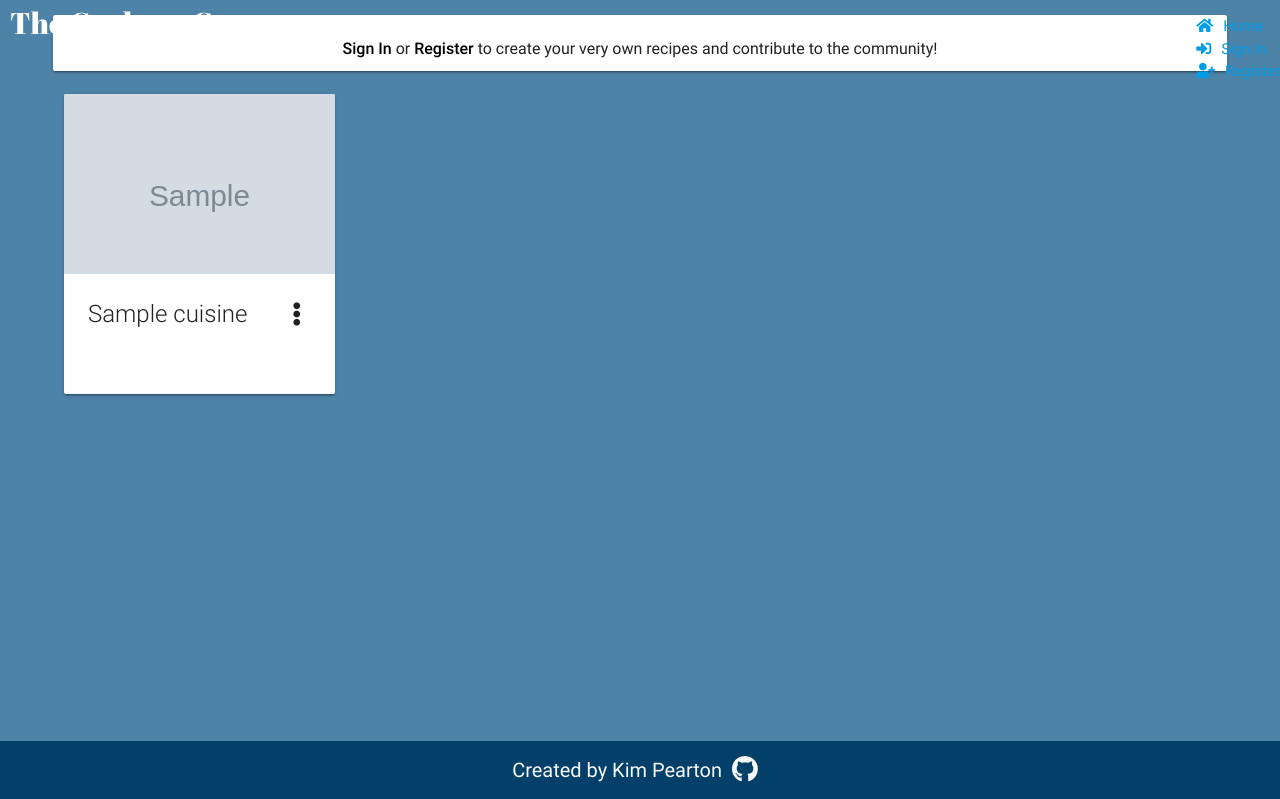
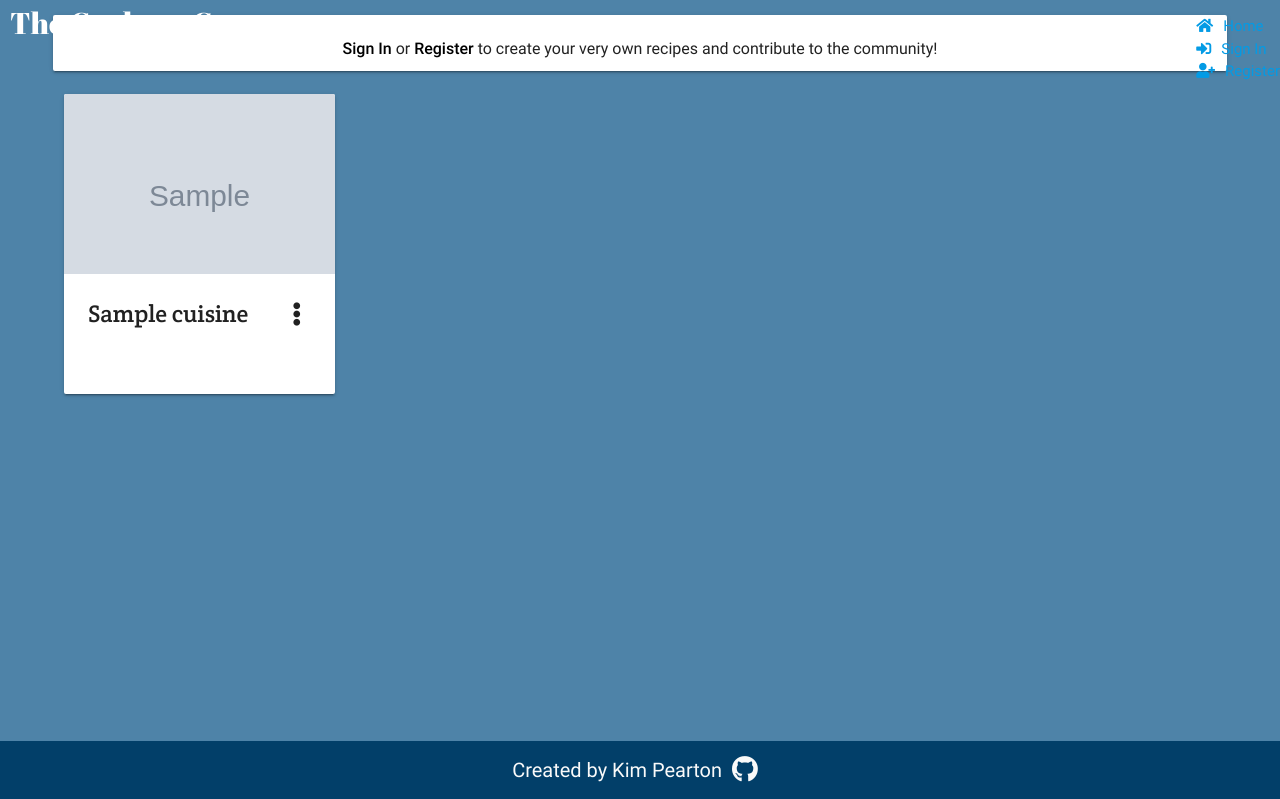
Before and after one commit to Code-Institute-Submissions/the-cookery-cove, a Flask app: template templates/index.html in a window 1280 px wide. Shown: the top 799 px of the page. Run offline with Flask 2, Linux system fonts and the light colour scheme; the template is opened without the code that fills it: most values are stand-ins (such as "Sample title", 1, 10 or a date in 2020); grey boxes marked "Sample" are stand-in pictures; some libraries are stand-ins or nearby versions.

Commit message:
Add cuisine heading style

```diff
--- a/static/css/styles.css
+++ b/static/css/styles.css
@@ -160,3 +160,10 @@ i {
     height: auto;
     margin-top: 15px;
 }
+
+/*-- Headings --*/
+
+.cuisine-heading {
+    font-family:'Crete Round', serif;
+    font-size: 20px;
+}
```
